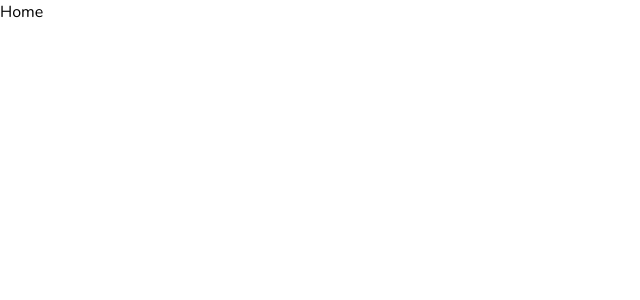
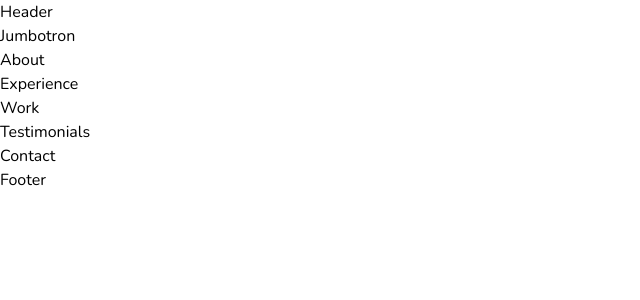
Before and after one commit to MehfoozurRehman/portfolio, a Next.js app: page / in a window 1280 px wide. Shown: the top 300 px of the page, without its empty margins (0-640 px from the left). Built offline with nearby package versions, Linux system fonts and the light colour scheme.

Commit message:
base routing and base components for home

```diff
--- a/app/layout.tsx
+++ b/app/layout.tsx
@@ -1,5 +1,7 @@
 import "./globals.css";
 
+import Footer from "@/components/Footer";
+import Header from "@/components/Header";
 import type { Metadata } from "next";
 import { Nunito } from "next/font/google";
 
@@ -17,7 +19,11 @@ export default function RootLayout({
 }) {
   return (
     <html lang="en">
-      <body className={nunito.className}>{children}</body>
+      <body className={nunito.className}>
+        <Header />
+        {children}
+        <Footer />
+      </body>
     </html>
   );
 }
--- a/app/page.tsx
+++ b/app/page.tsx
@@ -1,6 +1,19 @@
+import About from "@/components/About";
+import Contact from "@/components/Contact";
+import Experience from "@/components/Experience";
+import Jumbotron from "@/components/Jumbotron";
+import Testimonials from "@/components/Testimonials";
+import Work from "@/components/Work";
 
 export default function Home() {
   return (
-    <div>Home</div>
-  )
+    <>
+      <Jumbotron />
+      <About />
+      <Experience />
+      <Work />
+      <Testimonials />
+      <Contact />
+    </>
+  );
 }
--- /dev/null
+++ b/app/projects/[projectId]/page.tsx
@@ -0,0 +1,3 @@
+export default function ProjectDetails() {
+  return <div>ProjectDetails</div>;
+}
--- /dev/null
+++ b/app/projects/page.tsx
@@ -0,0 +1,3 @@
+export default function Projects() {
+  return <div>Projects</div>;
+}
--- /dev/null
+++ b/components/About.tsx
@@ -0,0 +1,3 @@
+export default function About() {
+  return <div>About</div>;
+}
--- /dev/null
+++ b/components/Contact.tsx
@@ -0,0 +1,3 @@
+export default function Contact() {
+  return <div>Contact</div>;
+}
--- /dev/null
+++ b/components/Experience.tsx
@@ -0,0 +1,3 @@
+export default function Experience() {
+  return <div>Experience</div>;
+}
--- /dev/null
+++ b/components/Footer.tsx
@@ -0,0 +1,3 @@
+export default function Footer() {
+  return <div>Footer</div>;
+}
--- /dev/null
+++ b/components/Header.tsx
@@ -0,0 +1,3 @@
+export default function Header() {
+  return <div>Header</div>;
+}
--- /dev/null
+++ b/components/Jumbotron.tsx
@@ -0,0 +1,3 @@
+export default function Jumbotron() {
+  return <div>Jumbotron</div>;
+}
--- /dev/null
+++ b/components/Testimonials.tsx
@@ -0,0 +1,3 @@
+export default function Testimonials() {
+  return <div>Testimonials</div>;
+}
--- /dev/null
+++ b/components/Work.tsx
@@ -0,0 +1,3 @@
+export default function Work() {
+  return <div>Work</div>;
+}
```
